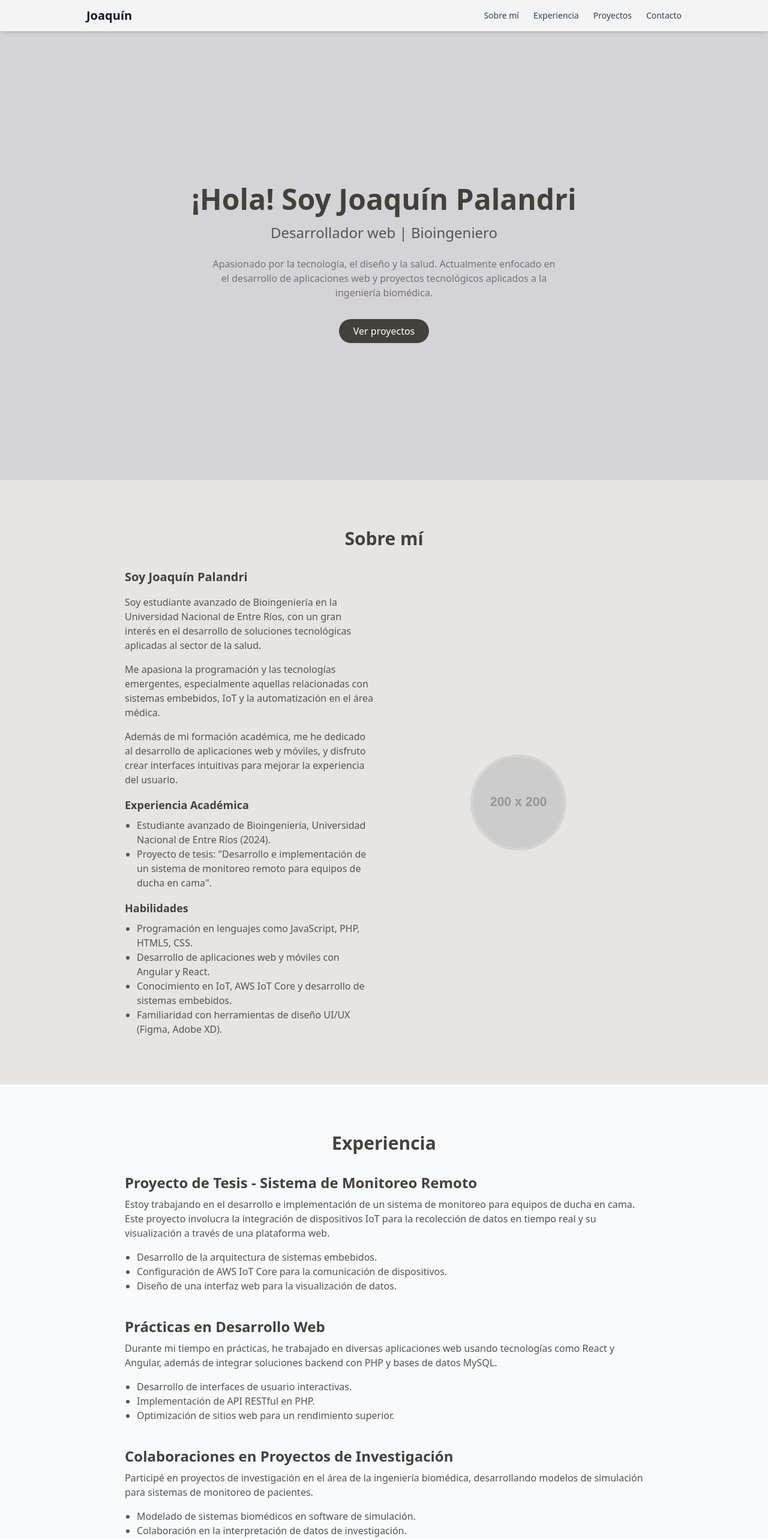
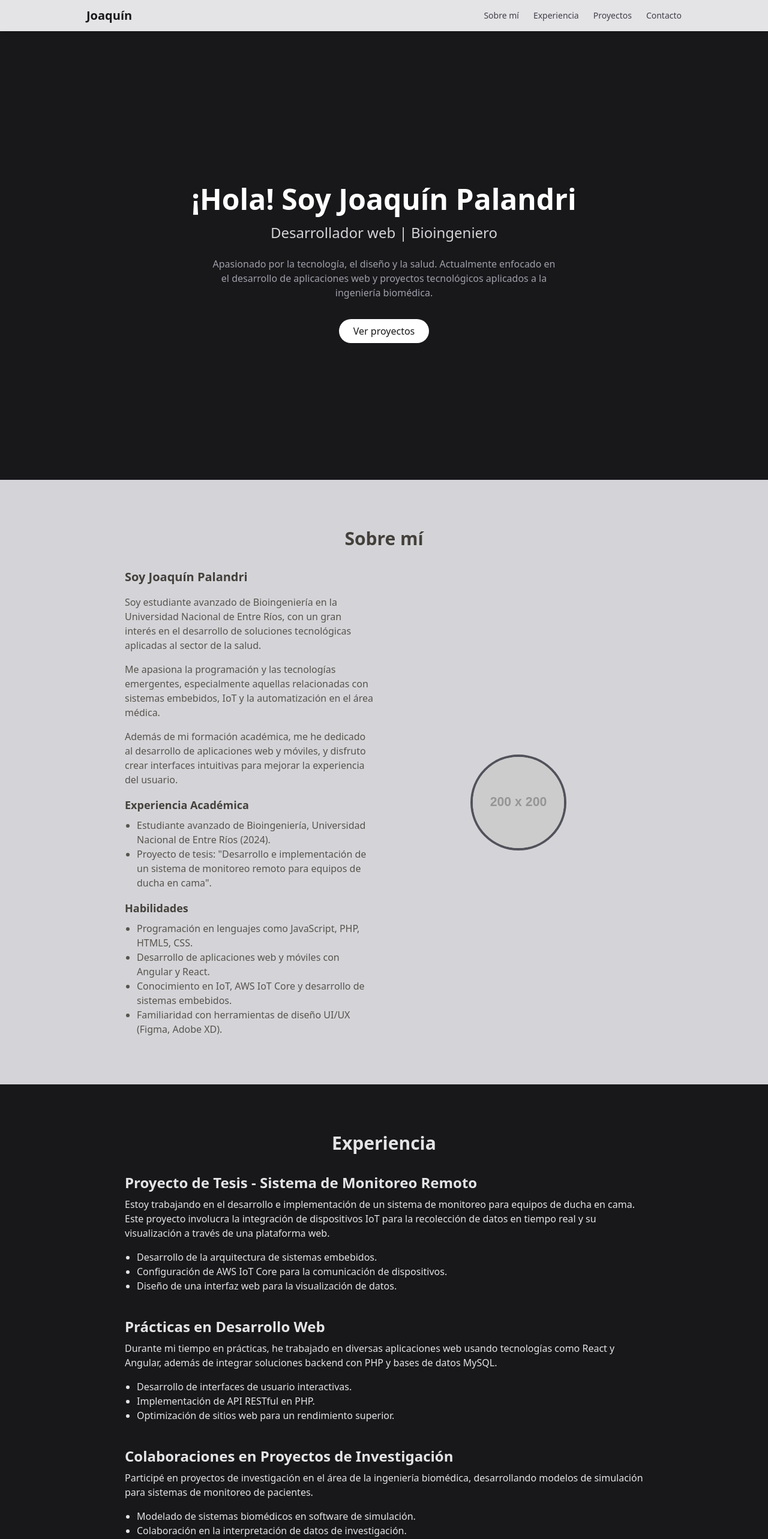
Before and after one commit to JoaquinPalandri/portfolio-joaquin, a React (Vite) app: page / in a window 1280 px wide. Shown: the top 2566 px of the page at 60% size. Built offline with nearby package versions, Linux system fonts and the light colour scheme.

Commit message:
Unified styles across all sections

```diff
--- a/src/components/About.tsx
+++ b/src/components/About.tsx
@@ -2,7 +2,7 @@ import React from 'react';
 // src/components/About.jsx
 export default function About() {
     return (
-      <section id="about" className="py-20 bg-stone-200 text-stone-700">
+      <section id="about" className="py-20 bg-zinc-300 text-stone-700">
       <div className="max-w-4xl mx-auto px-4">
         <h2 className="text-3xl font-bold text-center mb-8">Sobre mí</h2>
         <div className="grid grid-cols-1 md:grid-cols-2 gap-8">
@@ -34,7 +34,7 @@ export default function About() {
             <img
               src="https://via.placeholder.com/200"
               alt="Joaquín Palandri"
-                className="rounded-full w-40 h-40 object-cover border-4 border-stone-300"
+              className="rounded-full w-40 h-40 object-cover border-4 border-zinc-600"
             />
           </div>
         </div>
--- a/src/components/Contact.tsx
+++ b/src/components/Contact.tsx
@@ -2,57 +2,58 @@ import React from 'react';
 
 export default function Contact() {
   return (
-    <section id="contact" className="bg-gray-100 py-20 px-4">
+    <section id="contact" className="bg-zinc-900 py-20 px-4">
     <div className="max-w-5xl mx-auto text-center">
-        <h2 className="text-3xl font-bold text-gray-800 mb-8">Contacto</h2>
-        <p className="text-lg text-gray-600 mb-8">
+      <h2 className="text-3xl font-bold text-white mb-8">Contacto</h2>
+      <p className="text-lg text-zinc-300 mb-8">
         Si deseas ponerte en contacto conmigo para más información o colaborar en proyectos, no dudes en enviarme un mensaje.
       </p>
 
-        <form className="max-w-2xl mx-auto bg-white p-8 rounded-lg shadow-md space-y-6">
+      <form className="max-w-2xl mx-auto bg-zinc-800 p-8 rounded-lg shadow-md space-y-6">
         <div>
-            <label htmlFor="name" className="block text-left text-gray-700">Nombre</label>
+          <label htmlFor="name" className="block text-left text-zinc-300">Nombre</label>
           <input
             type="text"
             id="name"
             name="name"
             placeholder="Tu nombre"
-              className="w-full px-4 py-2 border border-gray-300 rounded-md focus:outline-none focus:ring-2 focus:ring-gray-500"
+            className="text-white w-full px-4 py-2 border border-zinc-600 rounded-md focus:outline-none focus:ring-2 focus:ring-zinc-500"
             required
           />
         </div>
 
         <div>
-            <label htmlFor="email" className="block text-left text-gray-700">Correo electrónico</label>
+          <label htmlFor="email" className="block text-left text-zinc-300">Correo electrónico</label>
           <input
             type="email"
             id="email"
             name="email"
             placeholder="Tu correo electrónico"
-              className="w-full px-4 py-2 border border-gray-300 rounded-md focus:outline-none focus:ring-2 focus:ring-gray-500"
+            className="text-white w-full px-4 py-2 border border-zinc-600 rounded-md focus:outline-none focus:ring-2 focus:ring-zinc-500"
             required
           />
         </div>
 
         <div>
-            <label htmlFor="message" className="block text-left text-gray-700">Mensaje</label>
+          <label htmlFor="message" className="block text-left text-zinc-300">Mensaje</label>
           <textarea
             id="message"
             name="message"
             placeholder="Escribe tu mensaje"
-              className="w-full px-4 py-2 border border-gray-300 rounded-md focus:outline-none focus:ring-2 focus:ring-gray-500"
+            className="text-white w-full px-4 py-2 border border-zinc-600 rounded-md focus:outline-none focus:ring-2 focus:ring-zinc-500"
             required
           />
         </div>
 
         <button
           type="submit"
-            className="w-full bg-gray-800 text-white py-2 rounded-md hover:bg-gray-700 transition"
+          className="w-full bg-white text-zinc-900 px-6 py-2 rounded-full hover:bg-zinc-300 transition"
         >
           Enviar mensaje
         </button>
       </form>
     </div>
   </section>
+
   );
 }
--- a/src/components/Experience.jsx
+++ b/src/components/Experience.jsx
@@ -1,15 +1,15 @@
 export default function Experience() {
     return (
-      <section id="experience" className="py-20 bg-slate-50 text-stone-700">
+<section id="experience" className="py-20 bg-zinc-900 text-zinc-200">
   <div className="max-w-4xl mx-auto px-4">
     <h2 className="text-3xl font-bold text-center mb-8">Experiencia</h2>
     <div className="space-y-10">
       <div>
         <h3 className="text-2xl font-semibold mb-2">Proyecto de Tesis - Sistema de Monitoreo Remoto</h3>
-              <p className="text-stone-600 mb-4">
+        <p className="mb-4">
           Estoy trabajando en el desarrollo e implementación de un sistema de monitoreo para equipos de ducha en cama. Este proyecto involucra la integración de dispositivos IoT para la recolección de datos en tiempo real y su visualización a través de una plataforma web.
         </p>
-              <ul className="list-disc pl-5 text-stone-600">
+        <ul className="list-disc pl-5">
           <li>Desarrollo de la arquitectura de sistemas embebidos.</li>
           <li>Configuración de AWS IoT Core para la comunicación de dispositivos.</li>
           <li>Diseño de una interfaz web para la visualización de datos.</li>
@@ -17,10 +17,10 @@ export default function Experience() {
       </div>
       <div>
         <h3 className="text-2xl font-semibold mb-2">Prácticas en Desarrollo Web</h3>
-              <p className="text-stone-600 mb-4">
+        <p className="mb-4">
           Durante mi tiempo en prácticas, he trabajado en diversas aplicaciones web usando tecnologías como React y Angular, además de integrar soluciones backend con PHP y bases de datos MySQL.
         </p>
-              <ul className="list-disc pl-5 text-stone-600">
+        <ul className="list-disc pl-5">
           <li>Desarrollo de interfaces de usuario interactivas.</li>
           <li>Implementación de API RESTful en PHP.</li>
           <li>Optimización de sitios web para un rendimiento superior.</li>
@@ -28,10 +28,10 @@ export default function Experience() {
       </div>
       <div>
         <h3 className="text-2xl font-semibold mb-2">Colaboraciones en Proyectos de Investigación</h3>
-              <p className="text-stone-600 mb-4">
+        <p className="mb-4">
           Participé en proyectos de investigación en el área de la ingeniería biomédica, desarrollando modelos de simulación para sistemas de monitoreo de pacientes.
         </p>
-              <ul className="list-disc pl-5 text-stone-600">
+        <ul className="list-disc pl-5">
           <li>Modelado de sistemas biomédicos en software de simulación.</li>
           <li>Colaboración en la interpretación de datos de investigación.</li>
         </ul>
--- a/src/components/Footer.tsx
+++ b/src/components/Footer.tsx
@@ -2,14 +2,14 @@ import React from 'react';
 
 export default function Footer() {
   return (
-<footer className="bg-slate-100 text-slate-600 py-8 border-t border-slate-200">
+<footer className="bg-zinc-100 text-zinc-900 py-8">
   <div className="max-w-5xl mx-auto text-center">
     <p className="text-sm mb-4">© 2025 Joaquín Palandri. Todos los derechos reservados.</p>
 
     <div className="flex justify-center space-x-6">
       <a
         href="https://www.linkedin.com/in/joaquinpalandri/"
-        className="text-slate-600 hover:text-sky-500 transition"
+        className="text-zinc-900 hover:text-sky-500 transition"
         target="_blank"
         rel="noopener noreferrer"
       >
@@ -17,7 +17,7 @@ export default function Footer() {
       </a>
       <a
         href="https://github.com/JoaquinPalandri"
-        className="text-slate-600 hover:text-sky-500 transition"
+        className="text-zinc-900 hover:text-sky-500 transition"
         target="_blank"
         rel="noopener noreferrer"
       >
@@ -25,12 +25,14 @@ export default function Footer() {
       </a>
       <a
         href="mailto:joaquin.palandri@email.com"
-        className="text-slate-600 hover:text-sky-500 transition"
+        className="text-zinc-900 hover:text-sky-500 transition"
       >
         Correo
       </a>
     </div>
   </div>
 </footer>
+
+
     );
     }
--- a/src/components/Hero.tsx
+++ b/src/components/Hero.tsx
@@ -2,22 +2,23 @@ import React from 'react';
 
 export default function Hero() {
     return (
-      <section id='hero' className="h-screen flex flex-col justify-center items-center bg-zinc-300 text-center px-4 pt-20">
-        <h1 className="text-4xl md:text-5xl font-bold text-stone-700 mb-4">
+      <section id='hero' className="h-screen flex flex-col justify-center items-center bg-zinc-900 text-center px-4 pt-20">
+      <h1 className="text-4xl md:text-5xl font-bold text-white mb-4">
         ¡Hola! Soy Joaquín Palandri
       </h1>
-        <h2 className="text-xl md:text-2xl text-stone-600 mb-6">
+      <h2 className="text-xl md:text-2xl text-zinc-300 mb-6">
         Desarrollador web | Bioingeniero
       </h2>
-        <p className="text-stone-500 max-w-xl mb-8">
+      <p className="text-zinc-400 max-w-xl mb-8">
         Apasionado por la tecnología, el diseño y la salud. Actualmente enfocado en el desarrollo de aplicaciones web y proyectos tecnológicos aplicados a la ingeniería biomédica.
       </p>
       <a
         href="#projects"
-          className="bg-stone-700 text-white px-6 py-2 rounded-full hover:bg-stone-800 transition"
+        className="bg-white text-zinc-900 px-6 py-2 rounded-full hover:bg-zinc-300 transition"
       >
         Ver proyectos
       </a>
     </section>
+
     );
   }
--- a/src/components/Navbar.tsx
+++ b/src/components/Navbar.tsx
@@ -2,16 +2,26 @@ import React from "react";
 
 export default function Navbar() {
     return (
-      <header className="fixed top-0 w-full bg-zinc-100 shadow-md z-50">
-        <nav className="max-w-5xl mx-auto px-4 py-3 flex justify-between items-center">
-          <h1 className="text-xl font-semibold text-slate-900"><a href="#hero" className="hover:text-slate-900 transition">Joaquín</a></h1>
-          <ul className="flex space-x-6 text-sm font-medium text-slate-700">
-            <li><a href="#about" className="hover:text-slate-900 transition">Sobre mí</a></li>
-            <li><a href="#experience" className="hover:text-slate-900 transition">Experiencia</a></li>
-            <li><a href="#projects" className="hover:text-slate-900 transition">Proyectos</a></li>
-            <li><a href="#contact" className="hover:text-slate-900 transition">Contacto</a></li>
-          </ul>
-        </nav>
-      </header>
+      <header className="fixed top-0 w-full bg-zinc-200 shadow-md z-50">
+      <nav className="max-w-5xl mx-auto px-4 py-3 flex justify-between items-center">
+        <h1 className="text-xl font-semibold text-zinc-900">
+          <a href="#hero" className="hover:text-zinc-700 transition">Joaquín</a>
+        </h1>
+        <ul className="flex space-x-6 text-sm font-medium text-zinc-700">
+          <li>
+            <a href="#about" className="hover:text-zinc-900 transition">Sobre mí</a>
+          </li>
+          <li>
+            <a href="#experience" className="hover:text-zinc-900 transition">Experiencia</a>
+          </li>
+          <li>
+            <a href="#projects" className="hover:text-zinc-900 transition">Proyectos</a>
+          </li>
+          <li>
+            <a href="#contact" className="hover:text-zinc-900 transition">Contacto</a>
+          </li>
+        </ul>
+      </nav>
+    </header>
     );
   }
--- a/src/components/Projects.jsx
+++ b/src/components/Projects.jsx
@@ -2,7 +2,7 @@ import React from 'react';
 // src/components/Projects.jsx
 export default function Projects() {
     return (
-      <section id="projects" className="py-20 bg-stone-200 text-stone-700">
+      <section id="projects" className="py-20 bg-zinc-300 text-stone-700">
       <div className="max-w-4xl mx-auto px-4">
         <h2 className="text-3xl font-bold text-center mb-8">Proyectos</h2>
         <div className="grid grid-cols-1 md:grid-cols-2 lg:grid-cols-3 gap-8">
```
Lines whose indentation alone changed are shown as unchanged.
